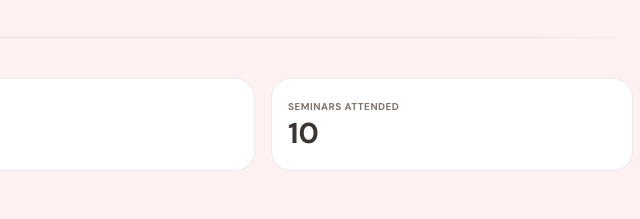
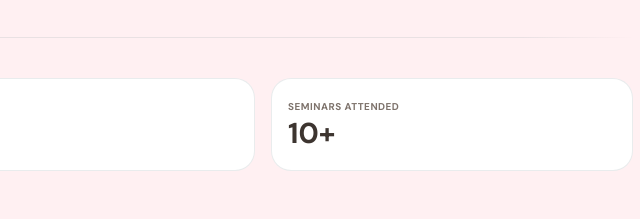
Before and after one commit to ianignacio77/portfolio, a plain HTML site: page portfolio/index.html in a window 1280 px wide. Shown: the part 821-1040 px from the top of the page, 566-1206 px from the left. Drawn offline with nearby package versions, Linux system fonts and the light colour scheme; a web font is replaced by a local one.

Commit message:
Add files via upload

```diff
--- a/portfolio/index.html
+++ b/portfolio/index.html
@@ -73,7 +73,7 @@
         </div>
         <div class="stat-item">
           <span class="stat-label">SEMINARS ATTENDED</span>
-          <span class="stat-value">10</span>
+          <span class="stat-value">10+</span>
         </div>
       </div>
 
```
Also changed, not shown: 1 other file.
